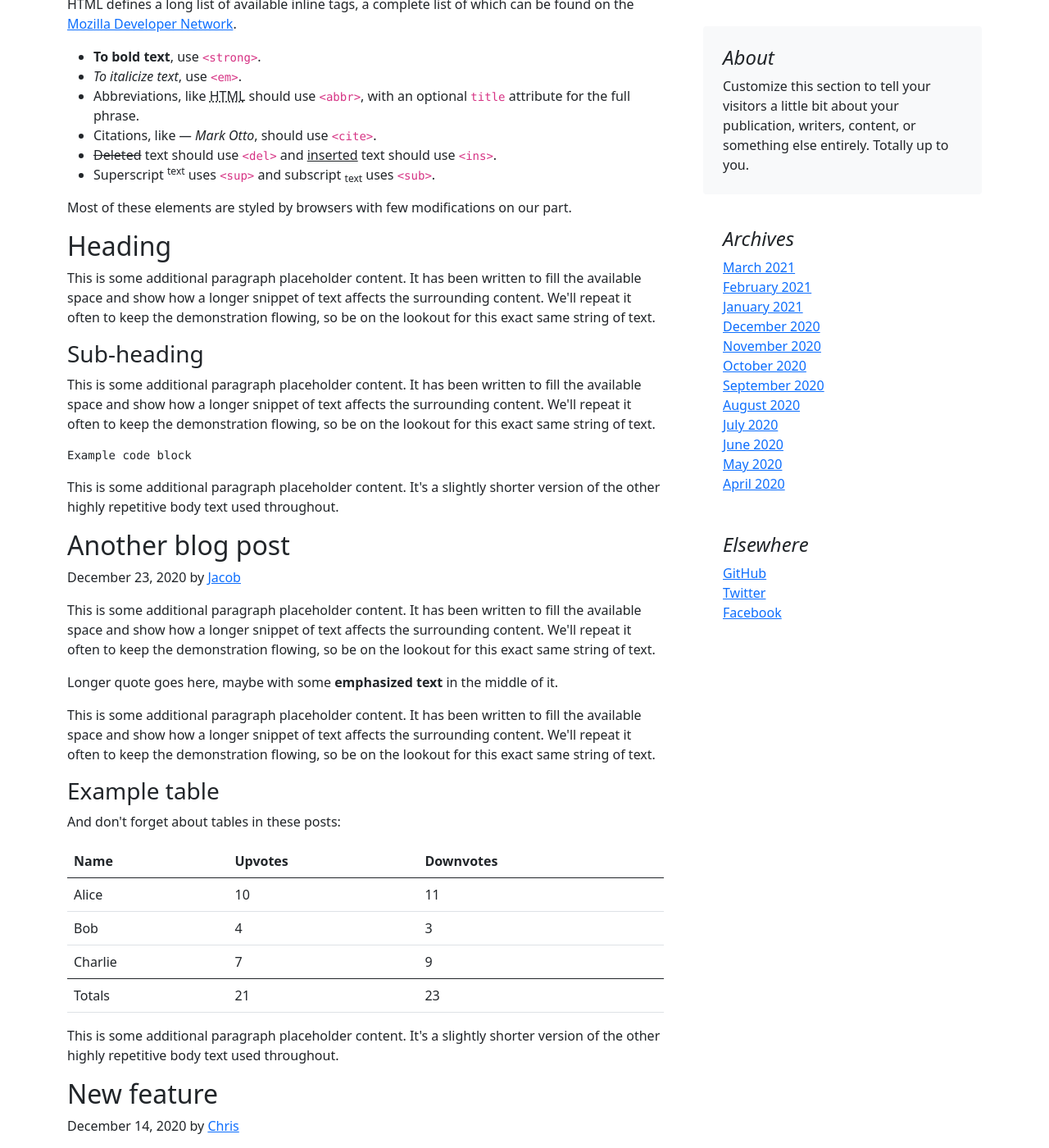
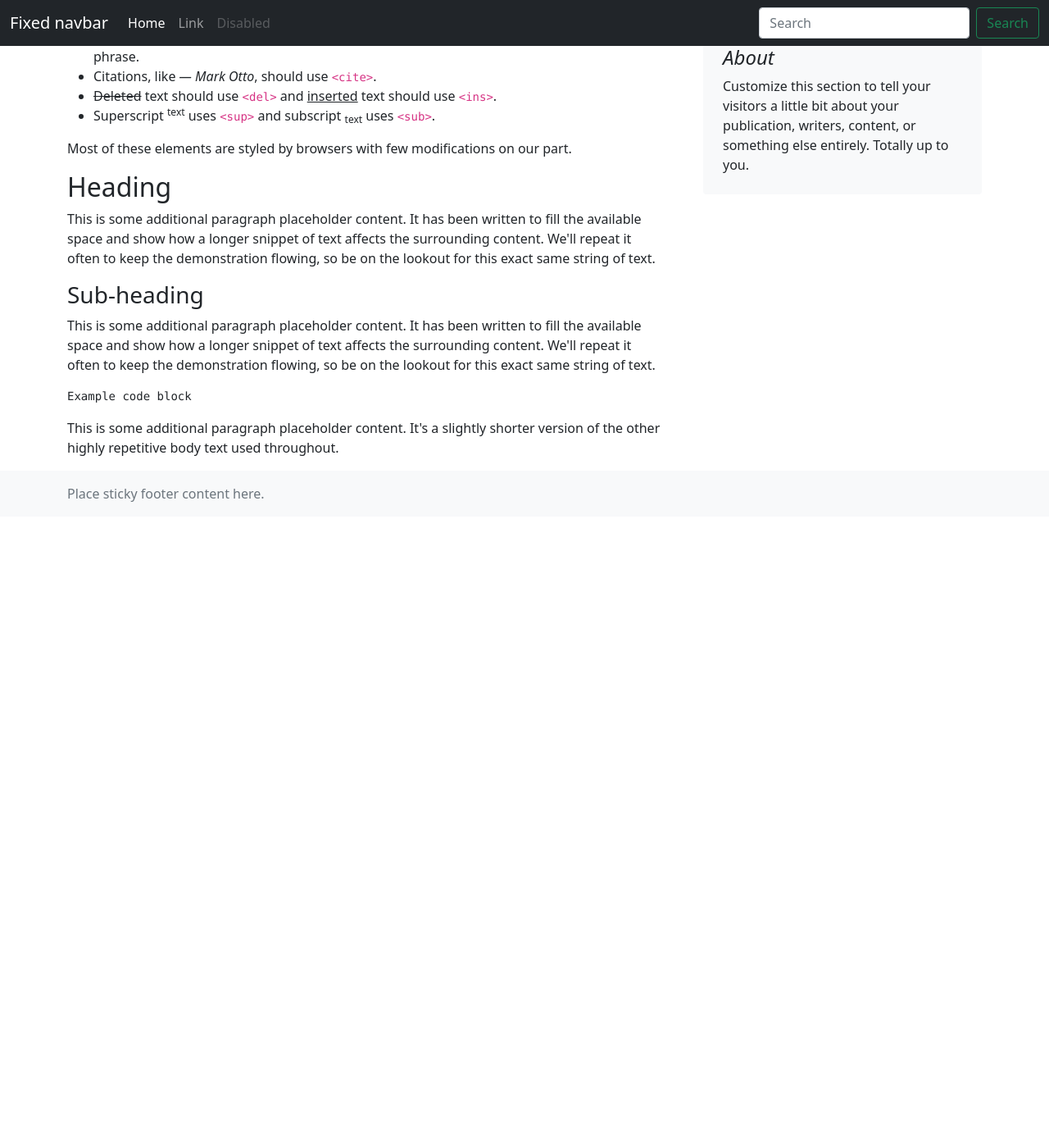
Before and after one commit to sigchi-italy/sigchi-italy, a Jekyll site: the page built from _research_groups/cg3hci/description.md, in a window 1280 px wide and 1400 px high, scrolled down 1912 px. Shown: the whole window at 82% size. Built offline with Jekyll 4.4.1, drawn with Linux system fonts in a browser that asks for light colours; after the commit the page ends 2542 px from its top, so only the background shows below that; some of the changed text lies outside the part shown.

Commit message:
test bootstrap v5

```diff
--- a/_layouts/research.html
+++ b/_layouts/research.html
@@ -11,31 +11,33 @@
     <title>Hello, world!</title>
 </head>
 <body>
-<header class="p-3 bg-dark text-white">
-    <div class="container">
-        <div class="d-flex flex-wrap align-items-center justify-content-center justify-content-lg-start">
-            <a href="/" class="d-flex align-items-center mb-2 mb-lg-0 text-white text-decoration-none">
-                <svg class="bi me-2" width="40" height="32" role="img" aria-label="Bootstrap"><use xlink:href="#bootstrap"/></svg>
-            </a>
-
-            <ul class="nav col-12 col-lg-auto me-lg-auto mb-2 justify-content-center mb-md-0">
-                <li><a href="#" class="nav-link px-2 text-secondary">Home</a></li>
-                <li><a href="#" class="nav-link px-2 text-white">Features</a></li>
-                <li><a href="#" class="nav-link px-2 text-white">Pricing</a></li>
-                <li><a href="#" class="nav-link px-2 text-white">FAQs</a></li>
-                <li><a href="#" class="nav-link px-2 text-white">About</a></li>
-            </ul>
-
-            <form class="col-12 col-lg-auto mb-3 mb-lg-0 me-lg-3">
-                <input type="search" class="form-control form-control-dark" placeholder="Search..." aria-label="Search">
-            </form>
-
-            <div class="text-end">
-                <button type="button" class="btn btn-outline-light me-2">Login</button>
-                <button type="button" class="btn btn-warning">Sign-up</button>
+<header>
+    <!-- Fixed navbar -->
+    <nav class="navbar navbar-expand-md navbar-dark fixed-top bg-dark">
+        <div class="container-fluid">
+            <a class="navbar-brand" href="#">Fixed navbar</a>
+            <button class="navbar-toggler" type="button" data-bs-toggle="collapse" data-bs-target="#navbarCollapse" aria-controls="navbarCollapse" aria-expanded="false" aria-label="Toggle navigation">
+                <span class="navbar-toggler-icon"></span>
+            </button>
+            <div class="collapse navbar-collapse" id="navbarCollapse">
+                <ul class="navbar-nav me-auto mb-2 mb-md-0">
+                    <li class="nav-item">
+                        <a class="nav-link active" aria-current="page" href="#">Home</a>
+                    </li>
+                    <li class="nav-item">
+                        <a class="nav-link" href="#">Link</a>
+                    </li>
+                    <li class="nav-item">
+                        <a class="nav-link disabled" href="#" tabindex="-1" aria-disabled="true">Disabled</a>
+                    </li>
+                </ul>
+                <form class="d-flex">
+                    <input class="form-control me-2" type="search" placeholder="Search" aria-label="Search">
+                    <button class="btn btn-outline-success" type="submit">Search</button>
+                </form>
             </div>
         </div>
-    </div>
+    </nav>
 </header>
 <main class="container">
     <div class="p-4 p-md-5 mb-4 text-white rounded bg-dark">
@@ -139,72 +141,6 @@
                 <p>This is some additional paragraph placeholder content. It's a slightly shorter version of the other highly repetitive body text used throughout.</p>
             </article>
 
-            <article class="blog-post">
-                <h2 class="blog-post-title">Another blog post</h2>
-                <p class="blog-post-meta">December 23, 2020 by <a href="#">Jacob</a></p>
-
-                <p>This is some additional paragraph placeholder content. It has been written to fill the available space and show how a longer snippet of text affects the surrounding content. We'll repeat it often to keep the demonstration flowing, so be on the lookout for this exact same string of text.</p>
-                <blockquote>
-                    <p>Longer quote goes here, maybe with some <strong>emphasized text</strong> in the middle of it.</p>
-                </blockquote>
-                <p>This is some additional paragraph placeholder content. It has been written to fill the available space and show how a longer snippet of text affects the surrounding content. We'll repeat it often to keep the demonstration flowing, so be on the lookout for this exact same string of text.</p>
-                <h3>Example table</h3>
-                <p>And don't forget about tables in these posts:</p>
-                <table class="table">
-                    <thead>
-                    <tr>
-                        <th>Name</th>
-                        <th>Upvotes</th>
-                        <th>Downvotes</th>
-                    </tr>
-                    </thead>
-                    <tbody>
-                    <tr>
-                        <td>Alice</td>
-                        <td>10</td>
-                        <td>11</td>
-                    </tr>
-                    <tr>
-                        <td>Bob</td>
-                        <td>4</td>
-                        <td>3</td>
-                    </tr>
-                    <tr>
-                        <td>Charlie</td>
-                        <td>7</td>
-                        <td>9</td>
-                    </tr>
-                    </tbody>
-                    <tfoot>
-                    <tr>
-                        <td>Totals</td>
-                        <td>21</td>
-                        <td>23</td>
-                    </tr>
-                    </tfoot>
-                </table>
-
-                <p>This is some additional paragraph placeholder content. It's a slightly shorter version of the other highly repetitive body text used throughout.</p>
-            </article>
-
-            <article class="blog-post">
-                <h2 class="blog-post-title">New feature</h2>
-                <p class="blog-post-meta">December 14, 2020 by <a href="#">Chris</a></p>
-
-                <p>This is some additional paragraph placeholder content. It has been written to fill the available space and show how a longer snippet of text affects the surrounding content. We'll repeat it often to keep the demonstration flowing, so be on the lookout for this exact same string of text.</p>
-                <ul>
-                    <li>First list item</li>
-                    <li>Second list item with a longer description</li>
-                    <li>Third list item to close it out</li>
-                </ul>
-                <p>This is some additional paragraph placeholder content. It's a slightly shorter version of the other highly repetitive body text used throughout.</p>
-            </article>
-
-            <nav class="blog-pagination" aria-label="Pagination">
-                <a class="btn btn-outline-primary" href="#">Older</a>
-                <a class="btn btn-outline-secondary disabled" href="#" tabindex="-1" aria-disabled="true">Newer</a>
-            </nav>
-
         </div>
 
         <div class="col-md-4">
@@ -214,42 +150,15 @@
                     <p class="mb-0">Customize this section to tell your visitors a little bit about your publication, writers, content, or something else entirely. Totally up to you.</p>
                 </div>
 
-                <div class="p-4">
-                    <h4 class="fst-italic">Archives</h4>
-                    <ol class="list-unstyled mb-0">
-                        <li><a href="#">March 2021</a></li>
-                        <li><a href="#">February 2021</a></li>
-                        <li><a href="#">January 2021</a></li>
-                        <li><a href="#">December 2020</a></li>
-                        <li><a href="#">November 2020</a></li>
-                        <li><a href="#">October 2020</a></li>
-                        <li><a href="#">September 2020</a></li>
-                        <li><a href="#">August 2020</a></li>
-                        <li><a href="#">July 2020</a></li>
-                        <li><a href="#">June 2020</a></li>
-                        <li><a href="#">May 2020</a></li>
-                        <li><a href="#">April 2020</a></li>
-                    </ol>
-                </div>
-
-                <div class="p-4">
-                    <h4 class="fst-italic">Elsewhere</h4>
-                    <ol class="list-unstyled">
-                        <li><a href="#">GitHub</a></li>
-                        <li><a href="#">Twitter</a></li>
-                        <li><a href="#">Facebook</a></li>
-                    </ol>
-                </div>
             </div>
         </div>
     </div>
 
 </main>
-<footer class="blog-footer">
-    <p>Blog template built for <a href="https://getbootstrap.com/">Bootstrap</a> by <a href="https://twitter.com/mdo">@mdo</a>.</p>
-    <p>
-        <a href="#">Back to top</a>
-    </p>
+<footer class="footer mt-auto py-3 bg-light">
+    <div class="container">
+        <span class="text-muted">Place sticky footer content here.</span>
+    </div>
 </footer>
 
 <script src="https://cdn.jsdelivr.net/npm/bootstrap@5.0.2/dist/js/bootstrap.bundle.min.js" integrity="sha384-MrcW6ZMFYlzcLA8Nl+NtUVF0sA7MsXsP1UyJoMp4YLEuNSfAP+JcXn/tWtIaxVXM" crossorigin="anonymous"></script>
```
